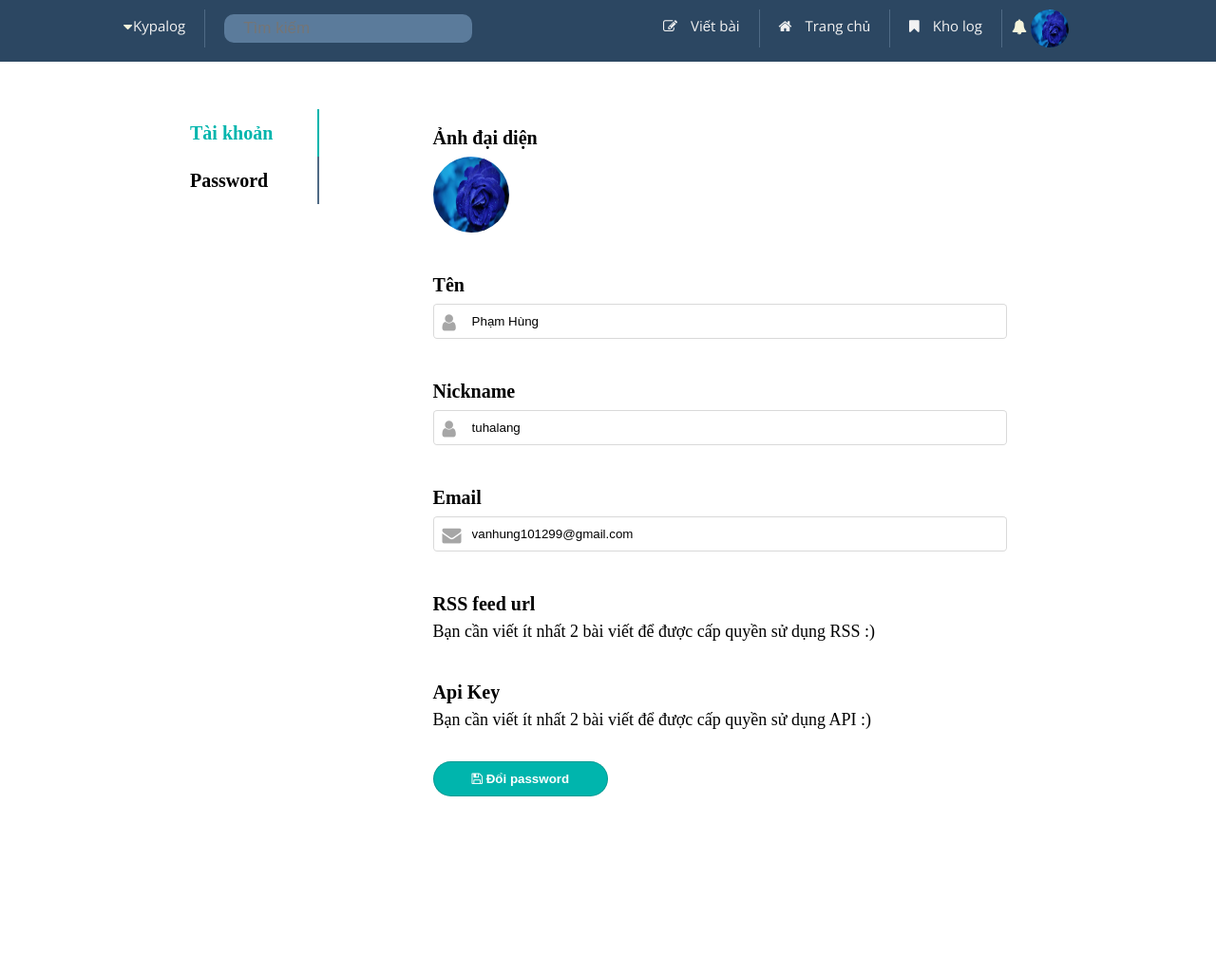
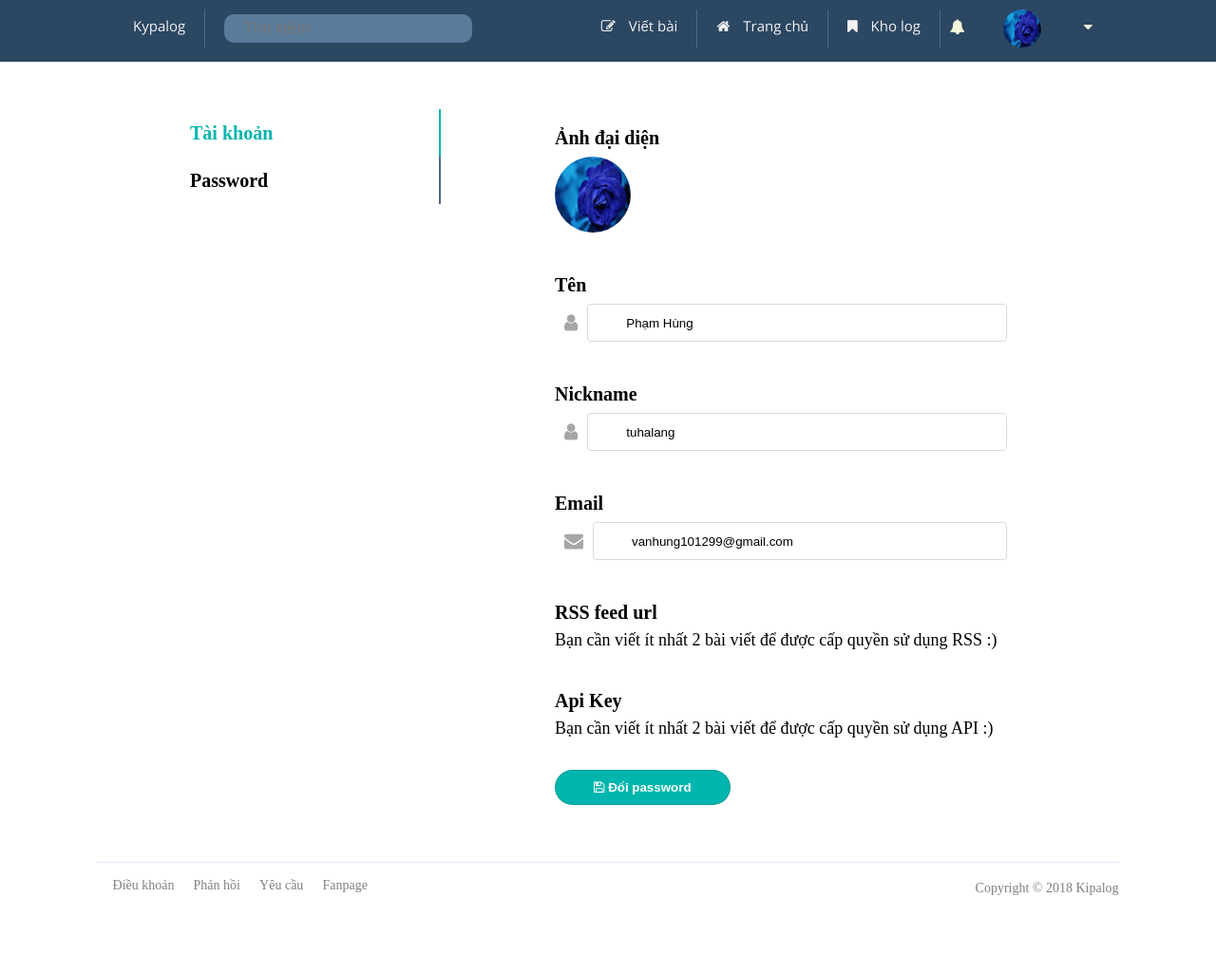
Before and after one commit to tuhalang/kipalog_clone, a plain HTML site: page templates/setting.html in a window 1280 px wide. Shown: the whole page at 95% size. Before the commit the page ends 899 px from the top, so only its background shows below. Drawn offline with nearby package versions, Linux system fonts and the light colour scheme.

Commit message:
fix navbar and grid layout

```diff
--- /dev/null
+++ b/static/css/footer.css
@@ -0,0 +1,32 @@
+footer {
+    width: 100%;
+    height: 100px;
+}
+
+footer .middle-container {
+    margin: 0 8% 0 8%;
+    border-top: 1px solid;
+    border-color: #E6E6FA;
+    padding-top: 15px;
+    height: 100%;
+}
+
+footer .middle-container .left-menu {
+    width: 50%;
+    float: left;
+}
+
+footer .middle-container p {
+    float: right;
+    margin: 0;
+    padding-top: 5px;
+    font-size: 14px;
+    color: gray;
+}
+
+footer .middle-container a {
+    text-decoration: none;
+    color: gray;
+    margin-left: 3%;
+    font-size: 14px;
+}
--- a/static/css/setting.css
+++ b/static/css/setting.css
@@ -4,7 +4,7 @@
     display: grid;
     padding: 50px 200px;
     font-size: 20px;
-    grid-template-columns: auto auto auto auto
+    grid-template-columns: 30% 70%;
 }
 
 .menu {
@@ -31,13 +31,13 @@
 .content-account {
     display: block;
     padding-left: 100px;
-    grid-column: 2/5;
+    grid-column: 2/2;
 }
 
 .content-password {
     display: none;
     padding-left: 100px;
-    grid-column: 2/5;
+    grid-column: 2/2;
 }
 
 .info {
@@ -69,7 +69,6 @@
 
 .icon {
     padding: 10px;
-    position: absolute;
 }
 
 .input-field {
--- a/templates/setting.html
+++ b/templates/setting.html
@@ -7,6 +7,7 @@
     <meta http-equiv="X-UA-Compatible" content="ie=edge">
     <link rel="stylesheet" href="../static/css/navbar.css">
     <link rel="stylesheet" href="../static/css/setting.css">
+    <link rel="stylesheet" href="../static/css/footer.css">
     <link rel="stylesheet" href="../static/font-awesome-4.7.0/css/font-awesome.min.css">
     <link href="https://fonts.googleapis.com/css?family=Open+Sans&display=swap" rel="stylesheet">
     <title>Cài đặt</title>
@@ -150,7 +151,16 @@
             </form>
         </div>
     </div>
-
+    <div class="clearfix"></div>
+    <footer>
+        <div class="middle-container">
+            <div class="left-menu">
+                <a href="#">Điều khoản</a> <a href="#">Phản hồi</a> <a href="#">Yêu
+					cầu</a> <a href="#">Fanpage</a>
+            </div>
+            <p>Copyright © 2018 Kipalog</p>
+        </div>
+    </footer>
     <script src="../static/js/setting.js"></script>
 </body>
 
```
